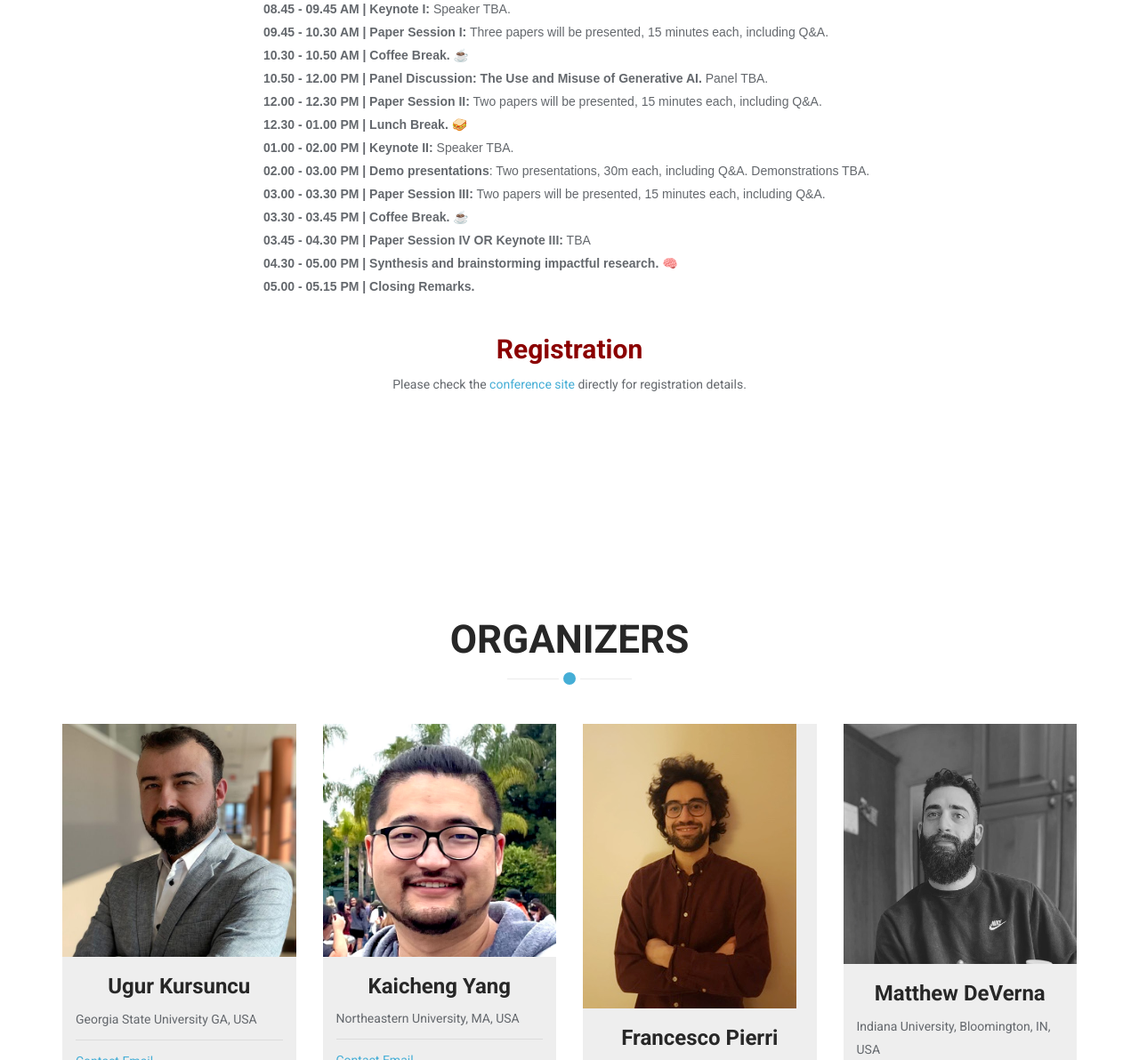
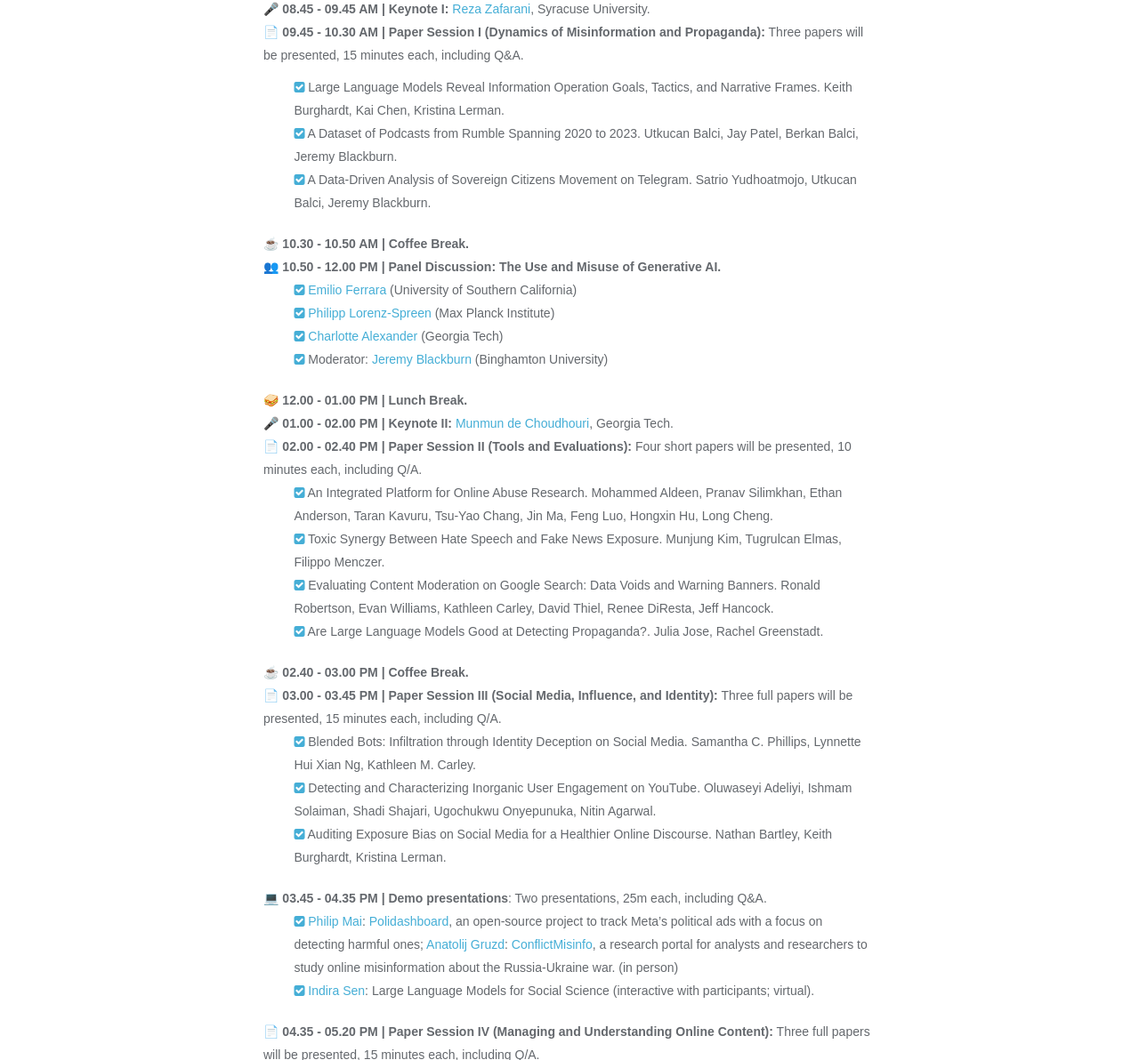
Before and after one commit to cy-soc/2024, a plain HTML site: page index.html in a window 1280 px wide. Shown: the part 3946-5138 px from the top of the page at 89% size. Drawn offline with Linux system fonts and the light colour scheme; some packages are replaced by stand-ins of ours.

Commit message:
add program to the site

```diff
--- a/index.html
+++ b/index.html
@@ -441,104 +441,90 @@
                         <tr>
                             <th class="tg-73oq">
                                 <p class="text-center wow fadeInDown" style="text-align:left">
-                                    <b>08.30 - 08.45 AM | Welcome the CySoc 2024 workshop attendees.</b> 🙏
+                                🙏 <b>08.30 - 08.45 AM | Welcome the CySoc 2024 workshop attendees.</b>
                                 <br style="margin-bottom: .7em;">
 
-                                    <b>08.45 - 09.45 AM | Keynote I:</b> Speaker TBA.
-                                    <!-- <a href="https://zakird.com/" target="_blank">Zakir Durumeric</a>, <a href="https://www.stanford.edu/" target="_blank">Stanford University</a>.
-                                    <p style="margin-left:10%"><b>Tracking the Spread of Misinformation Across the Web</b>
+                                🎤 <b>08.45 - 09.45 AM | Keynote I: </b> <a href="https://reza.zafarani.net/research/" target="_blank">Reza Zafarani</a>, Syracuse University.
+                                <!-- <p style="margin-left:10%"><b>Tracking the Spread of Misinformation Across the Web</b>
                                 <br>
                                 While a significant amount of research has shed light on how inauthentic news and misinformation spreads on social media platforms like Twitter that historically provided API access to researchers, we've seen inauthentic narratives increasingly spread on alternative platforms, messaging apps like Telegram and WhatsApp, niche forums, and on the broader web. In this talk, I will discuss how technologists can provide visibility into the spread of information online on the broader Internet. I will present some of the recent work that my research group at Stanford University has been doing on using large language models to track news narratives online, patterns we see in where news narratives are originating, and opportunities where I think that we can partner with and enable other researchers and civil society organizations.
                                 </p> -->
-                                <br> <!-- Delete later -->
-                                <b>09.45 - 10.30 AM | Paper Session I:</b> Three papers will be presented, 15 minutes each, including Q&A.
-                                <!-- <div style="margin-left:5%">
-                                    <ul class="nostyle">
-                                        <li><i class="fa fa-check-square"></i> Le Nguyen and Nidhi Rastogi: Graph-based Approach for Studying Spread of Radical Online Sentiment (lightning)</li>
-                                        <li><i class="fa fa-check-square"></i> Ahmad Diab, Bolor-Erdene Jagdagdorj, Lynnette Hui Xian Ng, Yu-Ru Lin and Michael Yoder: Online to Offline Crossover of White Supremacist Propaganda</li>
-										<li><i class="fa fa-check-square"></i> Billy Spann and Nitin Agarwal: Evaluating the Emergence of Collective Identity using Socio-Computational Techniques</li>
-										<li><i class="fa fa-check-square"></i> Samar Haider, Luca Luceri, Ashok Deb, Adam Badawy, Nanyun Peng and Emilio Ferrara: Detecting Social Media Manipulation in Low-Resource Languages</li>
-									</ul>
-								</div> -->
 
                                 <br style="margin-bottom: .7em;">
-                                <b>10.30 - 10.50 AM | Coffee Break. ☕️ </b>
+                                📄 <b>09.45 - 10.30 AM | Paper Session I (Dynamics of Misinformation and Propaganda):</b> Three papers will be presented, 15 minutes each, including Q&A.
+                                <div style="margin-left:5%">
+                                    <ul class="nostyle">
+                                        <li><i class="fa fa-check-square"></i> Large Language Models Reveal Information Operation Goals, Tactics, and Narrative Frames. Keith Burghardt, Kai Chen, Kristina Lerman.</li>
+                                        <li><i class="fa fa-check-square"></i> A Dataset of Podcasts from Rumble Spanning 2020 to 2023. Utkucan Balci, Jay Patel, Berkan Balci, Jeremy Blackburn.</li>
+										<li><i class="fa fa-check-square"></i> A Data-Driven Analysis of Sovereign Citizens Movement on Telegram. Satrio Yudhoatmojo, Utkucan Balci, Jeremy Blackburn.</li>
+									</ul>
+								</div>
+                                ☕️ <b>10.30 - 10.50 AM | Coffee Break.</b>
+
                                 <br style="margin-bottom: .7em;">
 
-                                <b>10.50 - 12.00 PM | Panel Discussion: The Use and Misuse of Generative AI.</b> Panel TBA.
-                                <!-- <div style="margin-left:5%">
+                                👥 <b>10.50 - 12.00 PM | Panel Discussion: The Use and Misuse of Generative AI.</b>
+                                <div style="margin-left:5%">
                                     <ul class="nostyle">
-                                        <li><i class="fa fa-check-square"></i> <a href="https://twitter.com/willcarless/"  target="_blank">Will Carless</a> (<a href="https://www.usatoday.com/staff/6140582002/will-carless/"  target="_blank">USA Today</a>)</li>
-                                        <li><i class="fa fa-check-square"></i> <a href="https://www.isi.edu/people-lerman/"  target="_blank">Kristina Lerman</a> (<a href="https://www.isi.edu/"  target="_blank">Information Sciences Institute, USC</a>)</li>
-                                        <li><i class="fa fa-check-square"></i> <a href="https://cnets.indiana.edu/fil/"  target="_blank">Fil Menczer</a> (<a href="https://osome.iu.edu/"  target="_blank">Observatory on Social Media, IU)</a></li>
-                                        <li><i class="fa fa-check-square"></i> Moderator: <a href="https://mrjimmyblack.com/"  target="_blank">Jeremy Blackburn</a> (<a href="https://www.binghamton.edu/computer-science/"  target="_blank">Binghamton University</a>)</li>
+                                        <li><i class="fa fa-check-square"></i> <a href="http://www.emilio.ferrara.name/"  target="_blank">Emilio Ferrara</a> (University of Southern California)</li>
+                                        <li><i class="fa fa-check-square"></i> <a href="https://www.mpib-berlin.mpg.de/staff/philipp-lorenz-spreen"  target="_blank">Philipp Lorenz-Spreen</a> (Max Planck Institute)</li>
+                                        <li><i class="fa fa-check-square"></i> <a href="https://www.scheller.gatech.edu/directory/faculty/alexander/index.html" target="_blank">Charlotte Alexander</a> (Georgia Tech)</li>
+                                        <li><i class="fa fa-check-square"></i> Moderator: <a href="https://mrjimmyblack.com/"  target="_blank">Jeremy Blackburn</a> (Binghamton University)</li>
                                     </ul>
-                                </div> -->
+                                </div>
 
-                                <br> <!-- Delete later -->
-                                <b>12.00 - 12.30 PM | Paper Session II:</b> Two papers will be presented, 15 minutes each, including Q&A.
+                                🥪 <b>12.00 - 01.00 PM | Lunch Break.</b>
                                 <br style="margin-bottom: .7em;">
-                                <!-- <div style="margin-left:5%">
-									<ul class="nostyle">
-										<li><i class="fa fa-check-square"></i> Zain Halloush, Ahmed Aleroud and Craig Albert: Socio-Emotional Computational Analysis of Propaganda Campaigns on Social Media Users in the Middle East (lightning)</li>
-										<li><i class="fa fa-check-square"></i> Pulak Mehta, Gauri Jagatap, Kevin Gallagher, Brian Timmerman, Progga Deb, Siddharth Garg, Rachel Greenstadt and Brendon Dolan-Gavitt: Can Deepfakes be created on a whim?</li>
-										<li><i class="fa fa-check-square"></i> Jinkyung Park, Joshua Gracie, Ashwaq Alsoubai, Gianluca Stringhini, Vivek Singh and Pamela Wisniewski: Towards Automated Detection of Risky Images Share by Youth on Social Media</li>
-									</ul>
-								</div> -->
-                                <b>12.30 - 01.00 PM | Lunch Break.</b> 🥪
-                                <br style="margin-bottom: .7em;">
-                                <b>01.00 - 02.00 PM | Keynote II:</b> Speaker TBA.
+                                🎤 <b>01.00 - 02.00 PM | Keynote II:</b> <a href="http://www.munmund.net/" target="_blank">Munmun de Choudhouri</a>, Georgia Tech.
+                                <!-- <p style="margin-left:10%"><b>Tracking the Spread of Misinformation Across the Web</b>
                                 <br>
-                                <!-- <div style="margin-left:5%">
-									<ul class="nostyle">
-										<li><i class="fa fa-check-square"></i> Zhen Guo, Pei Wang, Jin-Hee Cho and Lifu Huang: Text Mining-based Social-Psychological Vulnerability Analysis of Potential Victims To Cybergrooming: Insights and Lessons Learned</li>
-										<li><i class="fa fa-check-square"></i> Xiao Ling, David Yan, Bilal Alsallakh, Ashutosh Pandey, Manan Bakshi and Pamela Bhattacharya: Learned Temporal Aggregations for Fraud Classification on E-Commerce Platforms</li>
-									</ul>
-								</div> -->
-
-                                <b>02.00 - 03.00 PM | Demo presentations</b>: Two presentations, 30m each, including Q&A. Demonstrations TBA.
-                                    <!-- <a href="https://homepages.dcc.ufmg.br/~fabricio/" target="_blank">Fabrício Benevenuto</a>, <a href="https://ufmg.br/international-visitors" target="_blank">Federal University of Minas Gerais</a>. -->
-                                <!-- <p style="margin-left:10%"><b>Deploying Real Systems to Counter Misinformation in Brazil</b>
-                                    <br>
-                                    The political debate and electoral dispute in the online space during the 2018 Brazilian elections marked the beginning of a major information war in Brazil. This war has become part of our daily lives and one of the most challenging problems in our society. In order to mitigate the problem, we created the project “Elections without Fake” and we deployed technological solutions capable of monitoring and exposing the actions of different political campaigns in the online space. Examples of systems include: a monitor for advertisements on Facebook and monitors for public groups, focused on political discussion, on WhatsApp and Telegram. Our systems have proven to be fundamental for fact-checking, for investigative journalism, becoming a partner of the Superior Electoral Court as part of the national front to combat misinformation. This talk summarizes a few lessons learned from the deployment of these systems and points to future directions for combating misinformation.
+                                While a significant amount of research has shed light on how inauthentic news and misinformation spreads on social media platforms like Twitter that historically provided API access to researchers, we've seen inauthentic narratives increasingly spread on alternative platforms, messaging apps like Telegram and WhatsApp, niche forums, and on the broader web. In this talk, I will discuss how technologists can provide visibility into the spread of information online on the broader Internet. I will present some of the recent work that my research group at Stanford University has been doing on using large language models to track news narratives online, patterns we see in where news narratives are originating, and opportunities where I think that we can partner with and enable other researchers and civil society organizations.
                                 </p> -->
-                                <br> <!-- Delete later -->
-                                <b>03.00 - 03.30 PM | Paper Session III:</b> Two papers will be presented, 15 minutes each, including Q&A.
 
                                 <br style="margin-bottom: .7em;">
-                                <b>03.30 - 03.45 PM | Coffee Break.</b> ☕️
+
+                                📄 <b>02.00 - 02.40 PM | Paper Session II (Tools and Evaluations):</b> Four short papers will be presented, 10 minutes each, including Q/A.
+                                <br style="margin-bottom: .7em;">
+                                <div style="margin-left:5%">
+									<ul class="nostyle">
+										<li><i class="fa fa-check-square"></i> An Integrated Platform for Online Abuse Research. Mohammed Aldeen, Pranav Silimkhan, Ethan Anderson, Taran Kavuru, Tsu-Yao Chang, Jin Ma, Feng Luo, Hongxin Hu, Long Cheng.</li>
+										<li><i class="fa fa-check-square"></i> Toxic Synergy Between Hate Speech and Fake News Exposure. Munjung Kim, Tugrulcan Elmas, Filippo Menczer. </li>
+										<li><i class="fa fa-check-square"></i> Evaluating Content Moderation on Google Search: Data Voids and Warning Banners. Ronald Robertson, Evan Williams, Kathleen Carley, David Thiel, Renee DiResta, Jeff Hancock.</li>
+										<li><i class="fa fa-check-square"></i> Are Large Language Models Good at Detecting Propaganda?. Julia Jose, Rachel Greenstadt.</li>
+									</ul>
+								</div>
+
+                                ☕️ <b>02.40 - 03.00 PM | Coffee Break.</b>
                                 <br style="margin-bottom: .7em;">
 
-                                <!-- <div style="margin-left:5%">
+                                📄 <b>03.00 - 03.45 PM | Paper Session III (Social Media, Influence, and Identity):</b> Three full papers will be presented, 15 minutes each, including Q/A.
+                                <div style="margin-left:5%">
 									<ul class="nostyle">
-                                        <li><i class="fa fa-check-square"></i> Bruno Coelho, <a
-                                                href="https://adobservatory.org/" target="_blank">The Ad
-                                                Observatory</a>,
-                                            <a href="https://cybersecurityfordemocracy.org/"
-                                                target="_blank">Cybersecurity for Democracy</a> (<a
-                                                href="https://www.nyu.edu/" target="_blank">New York University</a>)
-                                        </li>
-                                        <li><i class="fa fa-check-square"></i> Zhouhan Chen, <a
-                                                href="https://informationtracer.com/" target="_blank">Information
-                                                Tracer</a>, Founder of <a href="https://safelink.network/"
-                                                target="_blank">Safe Link Network</a></li>
+										<li><i class="fa fa-check-square"></i> Blended Bots: Infiltration through Identity Deception on Social Media. Samantha C. Phillips, Lynnette Hui Xian Ng, Kathleen M. Carley.</li>
+										<li><i class="fa fa-check-square"></i> Detecting and Characterizing Inorganic User Engagement on YouTube. Oluwaseyi Adeliyi, Ishmam Solaiman, Shadi Shajari, Ugochukwu Onyepunuka, Nitin Agarwal.</li>
+										<li><i class="fa fa-check-square"></i> Auditing Exposure Bias on Social Media for a Healthier Online Discourse. Nathan Bartley, Keith Burghardt, Kristina Lerman.</li>
 									</ul>
-                                </div> -->
-                                <b>03.45 - 04.30 PM | Paper Session IV OR Keynote III:</b> TBA
-                                <!-- <div style="margin-left:5%">
+								</div>
+
+                                💻 <b>03.45 - 04.35 PM | Demo presentations</b>: Two presentations, 25m each, including Q&A.
+                                <div style="margin-left:5%">
 									<ul class="nostyle">
-										<li><i class="fa fa-check-square"></i> Manuel Pratelli, Marinella Petrocchi, Fabio Saracco and Rocco De Nicola: Swinging in the States: Does disinformation on Twitter mirror the US presidential election system? (lightning)</li>
-										<li><i class="fa fa-check-square"></i> Valerio La Gatta, Chiyu Wei, Luca Luceri, Francesco Pierri and Emilio Ferrara: Retrieving false claims on Twitter during the Russia-Ukraine conflict</li>
-										<li><i class="fa fa-check-square"></i> Jason Niu and A. Erdem Sariyüce: On Cohesively Polarized Communities in Signed Networks</li>
-										<li><i class="fa fa-check-square"></i> Tugrulcan Elmas: Analyzing Activity and Suspension Patterns of Twitter Bots Attacking Turkish Twitter Trends by a Longitudinal Dataset</li>
-										<li><i class="fa fa-check-square"></i> Pantelitsa Leonidou, Nicolas Kourtellis, Nikos Salamanos and Michael Sirivianos: Privacy-Preserving Online Content Moderation: A Federated Learning Use Case</li>
+										<!-- <li><i class="fa fa-check-square"></i> : <a href="https://socialmedialab.ca/" target="_blank">Social Media Lab</a> Tools for Science.</li> -->
+										<li><i class="fa fa-check-square"></i> <a href="https://philipmai.com/" target="_blank">Philip Mai</a>: <a href="app.polidashboard.org" target="_blank">Polidashboard</a>, an open-source project to track Meta’s political ads with a focus on detecting harmful ones; <a href="https://anatoliygruzd.ca/" target="_blank">Anatolij Gruzd</a>: <a href="https://conflictmisinfo.org/" target="_blank">ConflictMisinfo</a>, a research portal for analysts and researchers to study online misinformation about the Russia-Ukraine war. (in person)</li>
+										<li><i class="fa fa-check-square"></i> <a href="https://indiiigo.github.io/" target="_blank">Indira Sen</a>: Large Language Models for Social Science (interactive with participants; virtual).</li>
 									</ul>
-								</div> -->
-                                <br> <!-- Delete later -->
-                                <b>04.30 - 05.00 PM | Synthesis and brainstorming impactful research. </b> 🧠
-                                <br> <!-- Delete later -->
+								</div>
+
+                                📄 <b>04.35 - 05.20 PM | Paper Session IV (Managing and Understanding Online Content):</b> Three full papers will be presented, 15 minutes each, including Q/A.
+                                <div style="margin-left:5%">
+									<ul class="nostyle">
+										<li><i class="fa fa-check-square"></i> Tad: Generalized Transformer-Based Domain-Aware Hate Speech Detection. Ruijie Xi, Jiaqing Yuan, Munindar P. Singh.</li>
+										<li><i class="fa fa-check-square"></i> SEIQR: An Epidemiological Model to Contain the Spread of Toxicity using Memory-Index. Emmanuel Addai, Niloofar Yousefi, Nitin Agarwal.</li>
+										<li><i class="fa fa-check-square"></i> Hater Is Not the Only Source of Toxic Communication Online, But Also Fan. Akira Matsui, Taichi Murayama, Mitsuo Yoshida.</li>
+									</ul>
+								</div>
                                 <!-- <br style="margin-bottom: .7em;"> -->
-                                <b>05.00 - 05.15 PM | Closing Remarks.</b>
+                                🙇 <b>05.20 - 05.30 PM | Closing Remarks.</b>
                                 <!-- <br style="margin-bottom: .7em;"> -->
                                 <!-- <h5>
                                     Note: Per the rules outlined by the Web Conference, presenters of accepted papers will be
```
Lines whose indentation alone changed are shown as unchanged.
